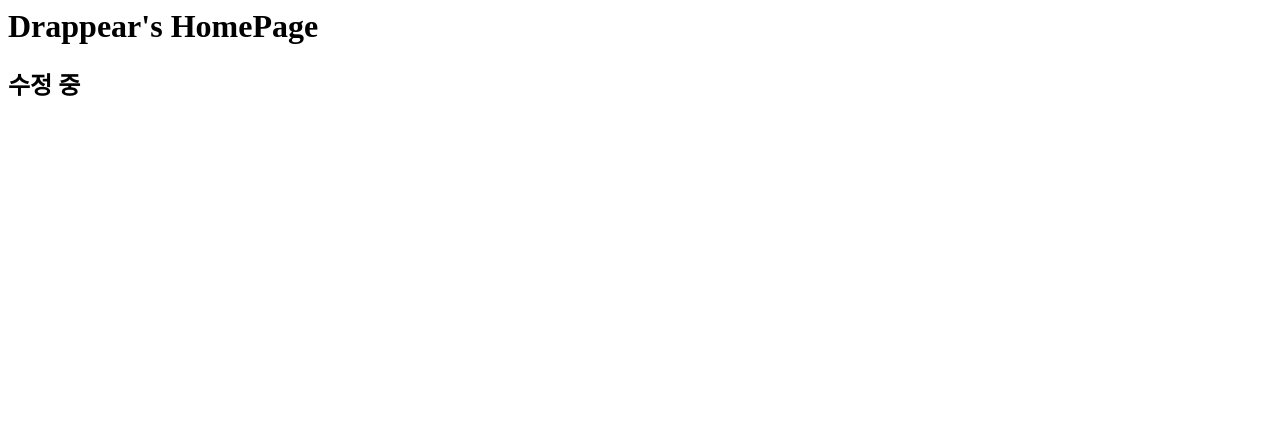
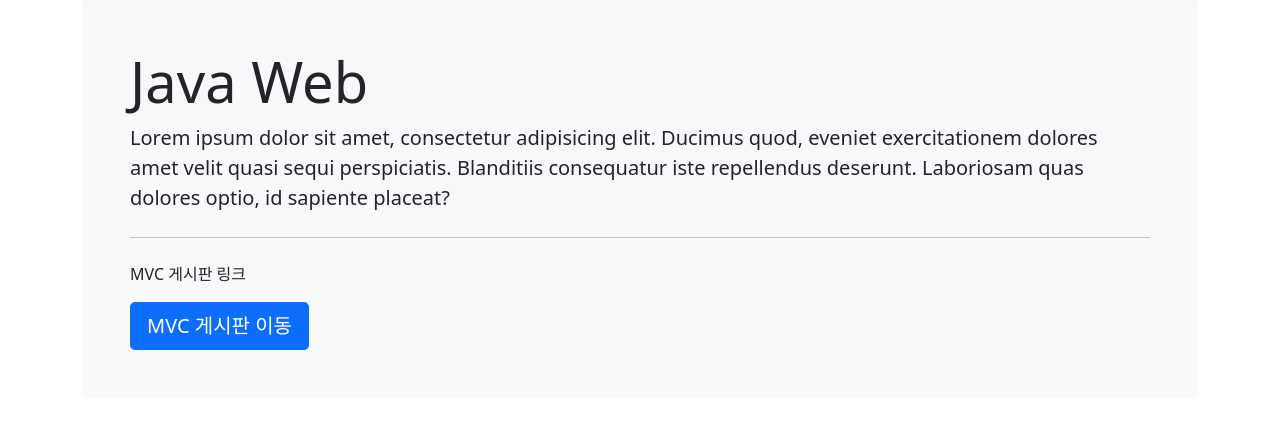
Before and after one commit to Drappear/Drappear.github.io, a plain HTML site: page index.html in a window 1280 px wide. Drawn offline with nearby package versions, Linux system fonts and the light colour scheme.

Commit message:
Update index.html

```diff
--- a/index.html
+++ b/index.html
@@ -1,2 +1,40 @@
-<h1> Drappear's HomePage </h1>
-<h2> 수정 중 </h2>
+<!DOCTYPE html>
+<html>
+<head>
+  <meta charset="UTF-8">
+  <meta http-equiv="X-UA-Compatible" content="IE=edge">
+  <meta name="viewport" content="width=device-width, initial-scale=1.0">
+  <link href="https://cdn.jsdelivr.net/npm/bootstrap@5.1.3/dist/css/bootstrap.min.css" rel="stylesheet" integrity="sha384-1BmE4kWBq78iYhFldvKuhfTAU6auU8tT94WrHftjDbrCEXSU1oBoqyl2QvZ6jIW3" crossorigin="anonymous">
+  <title>Document</title>
+</head>
+<body>
+  <div class="container">
+    <div class="row">
+      <div class="col">
+        <div class="p-5 mb-4 bg-light rounded-3">
+          <h1 class="display-4">
+
+            Java Web
+
+          </h1>
+          <p class="lead">
+            Lorem ipsum dolor sit amet, consectetur adipisicing elit. Ducimus quod, eveniet exercitationem dolores amet velit quasi sequi perspiciatis. Blanditiis consequatur iste repellendus deserunt. Laboriosam quas dolores optio, id sapiente placeat?
+          </p>
+
+          <hr class="my-4">
+
+          <p>
+
+            MVC 게시판 링크
+
+          </p>
+
+          <a href="http://3.36.124.209/spr/board/list" class="btn btn-primary btn-lg">
+            MVC 게시판 이동
+          </a>
+        </div>
+      </div>
+    </div>
+  </div>
+</body>
+</html>
```
